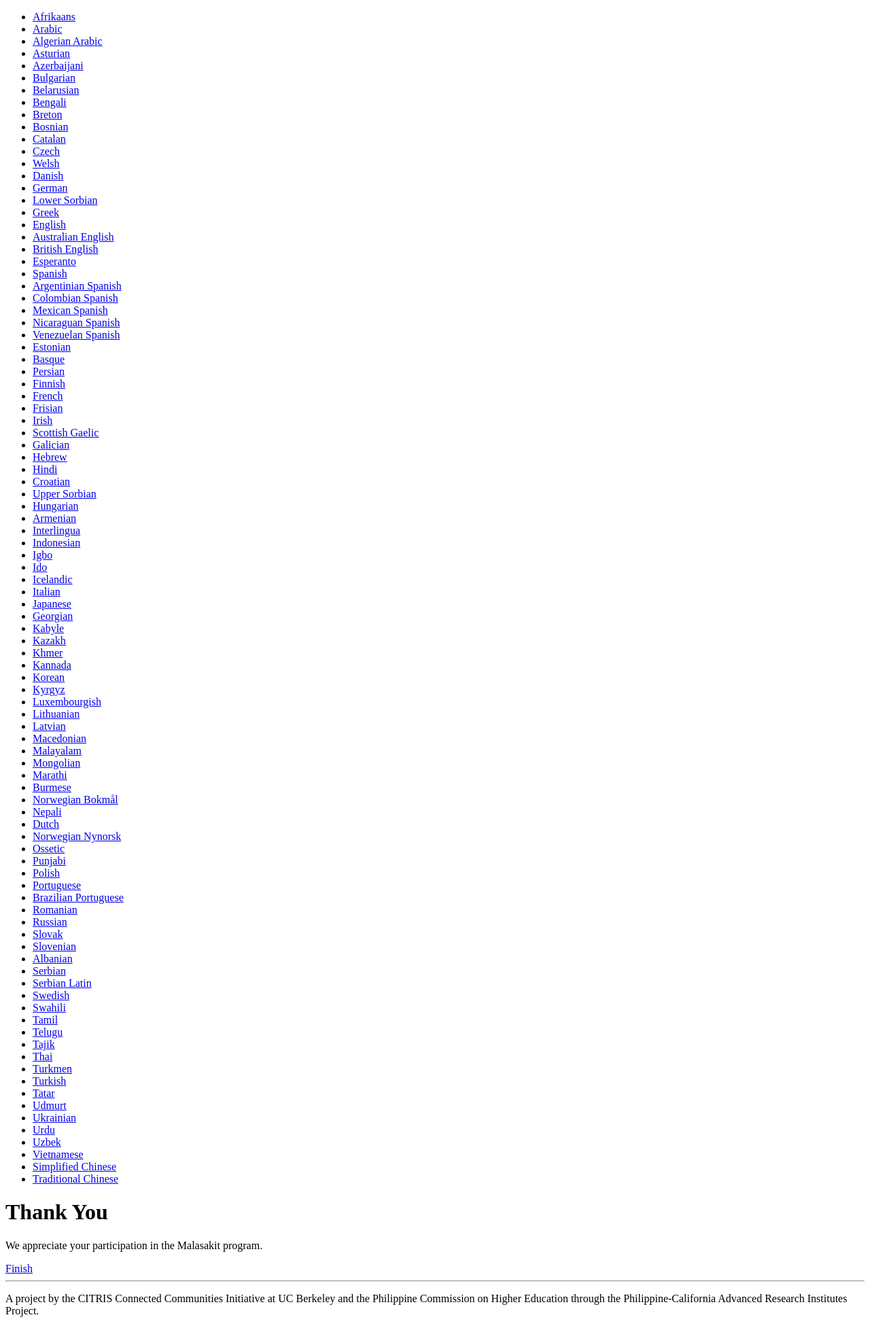
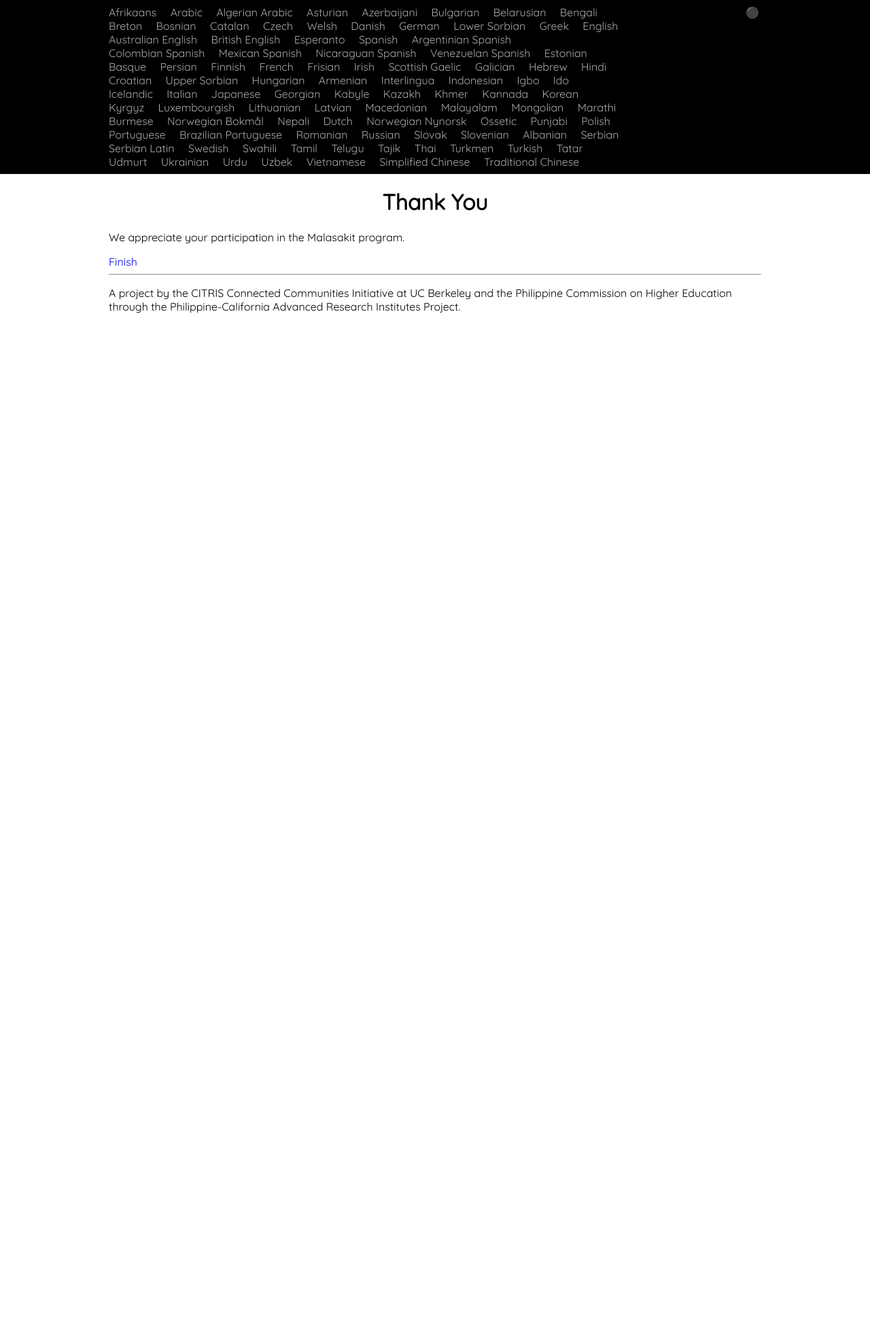
Before and after one commit to BerkeleyAutomation/malasakit, a Django app: template malasakit-django/pcari/templates/end.html in a window 1280 px wide. Shown: the whole page at 68% size. After the commit the page ends 461 px from the top, so only its background shows below. Run offline with Django 3.2, Linux system fonts and the light colour scheme; the template is opened without the code that fills it, so the values that code supplies are empty; style sheets or scripts are compiled from the project's sources.

Commit message:
Added status indicator, moved typography to separate file

```diff
--- a/malasakit-django/pcari/static/css/main.less
+++ b/malasakit-django/pcari/static/css/main.less
@@ -1,31 +1,68 @@
-/** main.less -- Custom stylesheet for Malasakit
+/** main.less
  */
 
-/** Font definitions */
+@import 'typography';
 
-// Vietnamese
-@font-face {
-  font-family: 'Quicksand';
-  font-style: normal;
-  font-weight: 400;
-  src: local('Quicksand Regular'), local('Quicksand-Regular'), url('/pcari/static/fonts/NUrn2XQrRfyGZp5MknntaRJtnKITppOI_IvcXXDNrsc.woff2') format('woff2');
-  unicode-range: U+0102-0103, U+1EA0-1EF9, U+20AB;
+@light-gray: rgb(172, 172, 172);
+
+body {
+  margin: 0;
 }
 
-// Latin-ext
-@font-face {
-  font-family: 'Quicksand';
-  font-style: normal;
-  font-weight: 400;
-  src: local('Quicksand Regular'), local('Quicksand-Regular'), url('/pcari/static/fonts/s2PXW4WrV3VLrOUpHiqsfRJtnKITppOI_IvcXXDNrsc.woff2') format('woff2');
-  unicode-range: U+0100-024F, U+1E00-1EFF, U+20A0-20AB, U+20AD-20CF, U+2C60-2C7F, U+A720-A7FF;
+a {
+  text-decoration: none;
 }
 
-// Latin
-@font-face {
-  font-family: 'Quicksand';
-  font-style: normal;
-  font-weight: 400;
-  src: local('Quicksand Regular'), local('Quicksand-Regular'), url('/pcari/static/fonts/sKd0EMYPAh5PYCRKSryvW1tXRa8TVwTICgirnJhmVJw.woff2') format('woff2');
-  unicode-range: U+0000-00FF, U+0131, U+0152-0153, U+02C6, U+02DA, U+02DC, U+2000-206F, U+2074, U+20AC, U+2212, U+2215;
+nav {
+  padding: 0.5rem 0;
+  background: black;
+  ul#languages {
+    display: inline-block;
+    list-style: none;
+    padding-left: 0;
+    margin: 0;
+    max-width: 80%;
+    li {
+      display: inline-block;
+      margin-right: 1rem;
+      a {
+        color: @light-gray;
+        &:hover {
+          color: white;
+        }
+      }
+    }
+  }
+  #status-indicator {
+    float: right;
+    padding: 0 0.2rem;
+    border-radius: 0.1rem;
+    margin: auto 0;
+  }
 }
+
+.ok {
+  color: rgb(19, 184, 60);
+}
+
+.warning {
+  color: rgb(222, 210, 57);
+}
+
+.error {
+  color: rgb(226, 44, 44);
+}
+
+img {
+  width: 100%;
+}
+
+#main-heading {
+  text-align: center;
+}
+
+.container {
+  max-width: 960px;
+  margin: 0 auto;
+  padding: 0 0.5rem;
+}
--- /dev/null
+++ b/malasakit-django/pcari/static/css/typography.less
@@ -0,0 +1,30 @@
+// Vietnamese
+@font-face {
+  font-family: 'Quicksand';
+  font-style: normal;
+  font-weight: 400;
+  src: local('Quicksand Regular'), local('Quicksand-Regular'), url('/pcari/static/fonts/NUrn2XQrRfyGZp5MknntaRJtnKITppOI_IvcXXDNrsc.woff2') format('woff2');
+  unicode-range: U+0102-0103, U+1EA0-1EF9, U+20AB;
+}
+
+// Latin-ext
+@font-face {
+  font-family: 'Quicksand';
+  font-style: normal;
+  font-weight: 400;
+  src: local('Quicksand Regular'), local('Quicksand-Regular'), url('/pcari/static/fonts/s2PXW4WrV3VLrOUpHiqsfRJtnKITppOI_IvcXXDNrsc.woff2') format('woff2');
+  unicode-range: U+0100-024F, U+1E00-1EFF, U+20A0-20AB, U+20AD-20CF, U+2C60-2C7F, U+A720-A7FF;
+}
+
+// Latin
+@font-face {
+  font-family: 'Quicksand';
+  font-style: normal;
+  font-weight: 400;
+  src: local('Quicksand Regular'), local('Quicksand-Regular'), url('/pcari/static/fonts/sKd0EMYPAh5PYCRKSryvW1tXRa8TVwTICgirnJhmVJw.woff2') format('woff2');
+  unicode-range: U+0000-00FF, U+0131, U+0152-0153, U+02C6, U+02DA, U+02DC, U+2000-206F, U+2074, U+20AC, U+2212, U+2215;
+}
+
+* {
+  font-family: 'Quicksand', sans-serif;
+}
--- a/malasakit-django/pcari/templates/base.html
+++ b/malasakit-django/pcari/templates/base.html
@@ -2,16 +2,14 @@
 {% load static %}
 {% get_current_language as language_code %}
 
-<!DOCTYPE HTML>
-
+<!DOCTYPE html>
 <html lang="{{ language_code }}">
   <head>
     <meta charset="UTF-8">
     <meta name="viewport" content="width=device-width, initial-scale=1">
 
     {% block static-assets %}
-      <link rel="stylesheet" href="{% static 'css/quicksand-font.css' %}">
-      <link rel="stylesheet" href="{% static 'css/main.css' %}">
+      <link rel="stylesheet" href="{% static 'css/main.min.css' %}">
       <script src="{% static 'js/jquery-3.2.1.min.js' %}"></script>
       <script src="{% static 'js/client.js' %}"></script>
       <script src="{% static 'js/sw-bootstrap.js' %}"></script>
@@ -31,6 +29,7 @@
             <li><a href='{{ request.path }}?lang={{ code }}'>{{ name }}</a></li>
           {% endfor %}
         </ul>
+        <span id='status-indicator' class='ok'>&#9899;</span>
       </div>
     </nav>
     <header>
```
